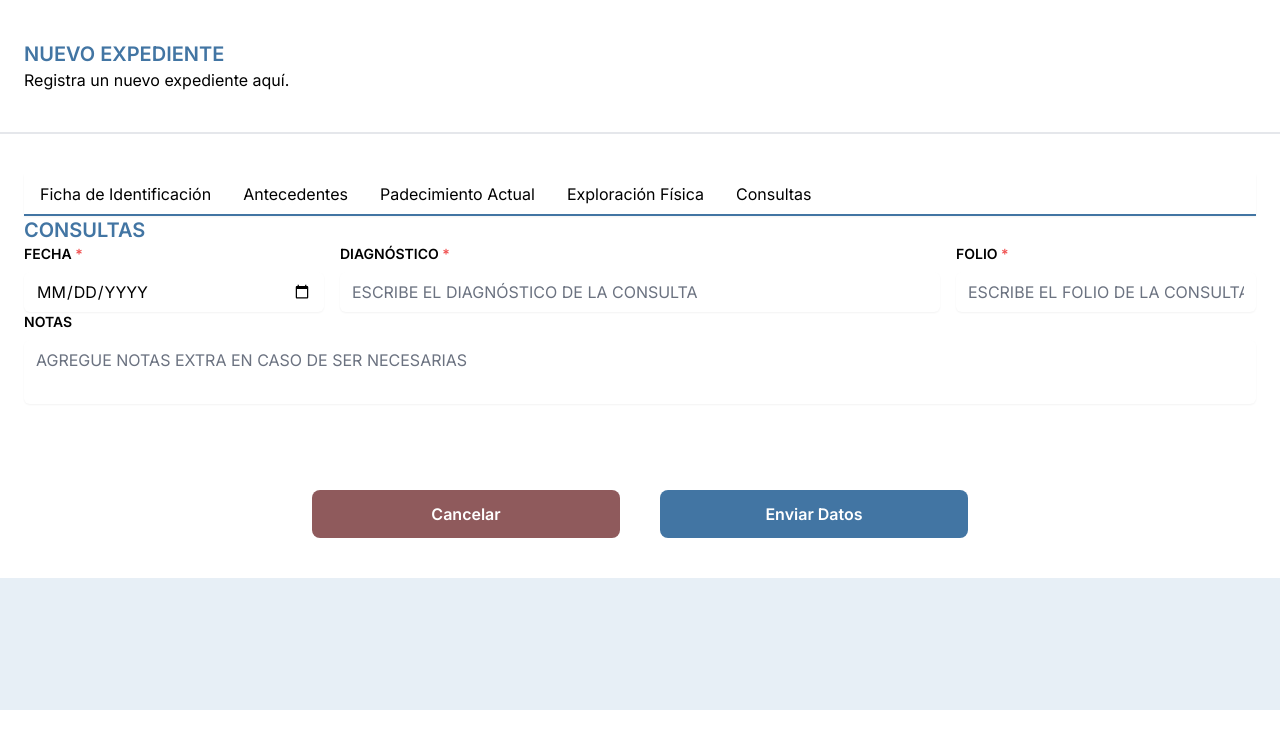
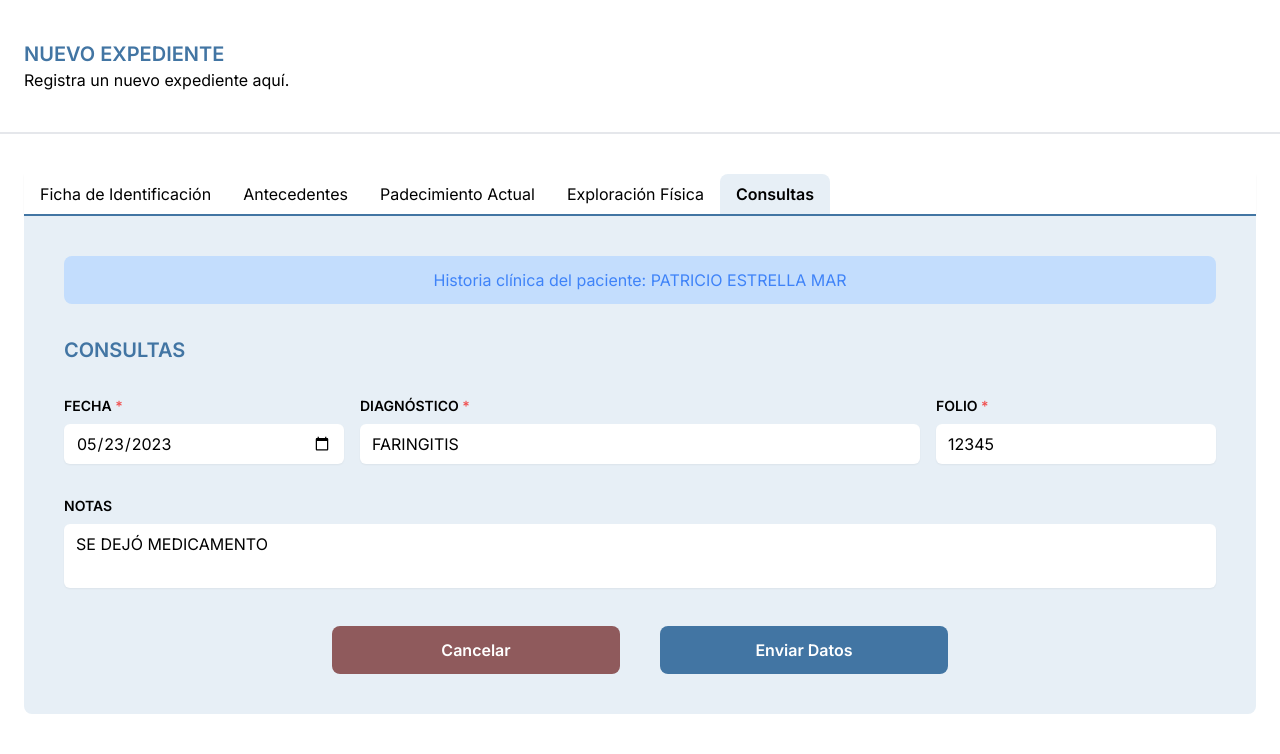
Before and after one commit to samcodemx/expediente, a Django app: page /update-file/1/consultas/ in a window 1280 px wide. Shown: the part 90-844 px from the top of the page. Before the commit the page ends 800 px from the top, so only its background shows below. Run offline with Django 4.2, Linux system fonts and the light colour scheme; data comes from the database, SQL or seed files in the repository; both versions use the stored data as it was after the commit; style sheets or scripts are compiled from the project's sources; some libraries are stand-ins or nearby versions.

Commit message:
consultas funcionando

```diff
--- a/medical/urls.py
+++ b/medical/urls.py
@@ -30,7 +30,7 @@
     path('update-file/<int:id_paciente>/antecedentes/', views.update_antecedentes_view, name='update_antecedentes'),
     path('update-file/<int:id_paciente>/padecimiento/', views.update_padecimiento_view, name='update_padecimiento'),
     path('update-file/<int:id_paciente>/exploracion/', views.update_exploracion_view, name='update_exploracion'),
-    path('update-file/<int:id_paciente>/consultas/', views.updateConsultas_view, name='actualizar_consultas'),
+    path('update-file/<int:id_paciente>/consultas/', views.updateConsultas_view, name='update_consultas'),
 
 
 ]
--- a/medical/views.py
+++ b/medical/views.py
@@ -385,6 +385,10 @@
         telefono_contacto_emergencia = ''.join(filter(str.isdigit, request.POST.get('telefono_contacto_emergencia')))
         notas = request.POST.get('notas').upper()
 
+        error_msg = validar_campos_requeridos(request, campos_requeridos)
+        if error_msg:
+            return render(request, 'expedientes/update_ficha.html', {'error_msg_ficha': error_msg})
+
         # Actualizar los campos del paciente existente
         paciente.nombre = nombre
         paciente.apellido_pat = apellido_pat
@@ -408,9 +412,7 @@
 
         #print(paciente)
 
-        error_msg = validar_campos_requeridos(request, campos_requeridos)
-        if error_msg:
-            return render(request, 'expedientes/update_ficha.html', {'error_msg_ficha': error_msg})
+
 
         error_msg = validar_datos(paciente)
         if error_msg:
@@ -574,6 +576,47 @@
     context = {'paciente': paciente, 'exploracion': exploracion}
     return HttpResponse(template.render(context, request))
 
+def updateConsultas_view(request,id_paciente):
+    paciente = get_object_or_404(Paciente, id=id_paciente)
 
-def updateConsultas_view(request,id_paciente):
-    return render(request, 'expedientes/update_consultas.html')
+
+    if request.method == 'POST':
+        campos_requeridos = ['folio_receta','diagnostico']
+
+        #motivo_consulta = request.POST.get('motivo_consulta').upper()
+        fecha = request.POST.get('fecha')
+        diagnostico = request.POST.get('diagnostico').upper()
+        folio_receta = request.POST.get('folio_receta')
+        notas = request.POST.get('notas')
+        if notas:
+            notas = notas.upper()
+
+        # Obtener el último registro de Consulta asociado al paciente
+        if Consulta.objects.filter(paciente=paciente).exists():
+            consulta = Consulta.objects.filter(paciente=paciente).latest('fecha')
+        else:
+            consulta = Consulta()
+        consulta.paciente = paciente
+        consulta.medico = request.user.medico
+        consulta.fecha = fecha
+        consulta.diagnostico = diagnostico
+        consulta.folio_receta = folio_receta
+        consulta.notas = notas
+
+        error_msg = validar_campos_requeridos(request, campos_requeridos)
+        if error_msg:
+            return render(request, 'expedientes/update_consultas.html', {'error_msg_consulta': error_msg, 'paciente': paciente, 'consulta': consulta})
+
+        error_msg = validar_datos(consulta)
+        if error_msg:
+            return render(request, 'expedientes/update_consultas.html', {'error_msg_consulta': error_msg, 'paciente': paciente, 'consulta': consulta})
+
+        consulta.save()
+        time.sleep(2)
+        return render(request, 'expedientes/update_consultas.html', {'paciente': paciente, 'consulta': consulta})
+
+    consulta = Consulta.objects.filter(paciente=paciente).order_by('-fecha').first()
+
+    template = loader.get_template('expedientes/update_consultas.html')
+    context = {'paciente': paciente, 'consulta': consulta}
+    return HttpResponse(template.render(context, request))
--- a/templates/expedientes/forms/consultas.html
+++ b/templates/expedientes/forms/consultas.html
@@ -4,7 +4,7 @@
   ======================================== -->
   {% if paciente %}
   <div class="w-full bg-blue-200 border-blue-500 text-blue-500 rounded-lg p-3 text-center">
-        Historia clinica del paciente: {{ paciente.nombre }} {{ paciente.apellido_pat }} {{ paciente.apellido_mat }}
+    Historia clínica del paciente: {{ paciente.nombre }} {{ paciente.apellido_pat }} {{ paciente.apellido_mat }}
   </div>
   {% endif %}
 
@@ -12,8 +12,7 @@
     Alertas de error/success
   ======================================== -->
   {% if error_msg_consulta %}
-      <div
-        class="w-full bg-red-200 border-red-500 text-red-500 rounded-lg p-3 text-center">
+  <div class="w-full bg-red-200 border-red-500 text-red-500 rounded-lg p-3 text-center">
     {{ error_msg_consulta }}
   </div>
   {% endif %}
@@ -22,74 +21,68 @@
   {% csrf_token %}
 
   <div class="w-full flex gap-4">
-        {% comment %} Fecha de consulta {% endcomment %}
+    <!-- Fecha de consulta -->
     <div class="w-3/12">
-          <label for="fecha" class="block mb-2 text-sm font-semibold uppercase"
-            >Fecha <span class="text-red-500">*</span></label
-          >
+      <label for="fecha" class="block mb-2 text-sm font-semibold uppercase">
+        Fecha <span class="text-red-500">*</span>
+      </label>
       <input
         id="fecha"
         name="fecha"
         class="uppercase w-full border-none rounded-md bg-white shadow-sm"
         type="date"
+        value="{{ consulta.fecha | date:'Y-m-d' }}"
       />
     </div>
 
-        {% comment %} Diagnostico de consulta {% endcomment %}
+    <!-- Diagnóstico de consulta -->
     <div class="w-6/12">
-          <label
-            for="diagnostico"
-            class="block mb-2 text-sm font-semibold uppercase"
-            >Diagnóstico <span class="text-red-500">*</span></label
-          >
+      <label for="diagnostico" class="block mb-2 text-sm font-semibold uppercase">
+        Diagnóstico <span class="text-red-500">*</span>
+      </label>
       <input
         id="diagnostico"
         name="diagnostico"
         class="uppercase w-full border-none rounded-md bg-white shadow-sm"
         type="text"
         placeholder="Escribe el diagnóstico de la consulta"
+        value="{{ consulta.diagnostico|default_if_none:'' }}"
       />
     </div>
 
-        {% comment %} Folio de consulta {% endcomment %}
+    <!-- Folio de consulta -->
     <div class="w-3/12">
-          <label
-            for="folio_receta"
-            class="block mb-2 text-sm font-semibold uppercase"
-            >Folio <span class="text-red-500">*</span></label
-          >
+      <label for="folio_receta" class="block mb-2 text-sm font-semibold uppercase">
+        Folio <span class="text-red-500">*</span>
+      </label>
       <input
         id="folio_receta"
         name="folio_receta"
         class="uppercase w-full border-none rounded-md bg-white shadow-sm"
         type="number"
         placeholder="Escribe el folio de la consulta"
+        value="{{ consulta.folio_receta|default_if_none:'' }}"
       />
     </div>
   </div>
 
-      {% comment %} Notas {% endcomment %}
+  <!-- Notas -->
   <div class="w-full">
-        <label
-          for="notas_consulta"
-          class="block mb-2 text-sm font-semibold uppercase"
-          >Notas</label
-        >
+    <label for="notas_consulta" class="block mb-2 text-sm font-semibold uppercase">Notas</label>
     <textarea
       id="notas_consulta"
       name="notas"
       class="uppercase resize-none w-full border-none rounded-md bg-white shadow-sm"
       placeholder="Agregue notas extra en caso de ser necesarias"
-        ></textarea>
+    >{{ consulta.notas|default_if_none:'' }}</textarea>
   </div>
 
-      {% comment %} Botones de formulario {% endcomment %}
+  <!-- Botones de formulario -->
   <div class="flex justify-center gap-10 mt-20">
     <a
       href="/"
       class="w-3/12 py-3 border-none bg-rojo focus:ring-2 focus:ring-offset-2 focus:ring-rojo text-center rounded-lg text-white font-semibold"
-          >Cancelar</a
-        >
+    >Cancelar</a>
     <button
       type="submit"
       class="w-3/12 py-3 border-none bg-main focus:ring-2 focus:ring-offset-2 focus:ring-main text-center rounded-lg text-white font-semibold"
--- a/templates/expedientes/update_consultas.html
+++ b/templates/expedientes/update_consultas.html
@@ -26,9 +26,14 @@
     ======================================== -->
 
     <div id="form_consultas" class="formulario">
+      <form
+      id="formData_consultas"
+      class="lg:container lg:mx-auto bg-background p-10 space-y-8 rounded-b-lg"
+      action="{% url 'medical:update_consultas' paciente.id %}"
+      method="post"
+    >
         {% include "expedientes/forms/consultas.html" %}
-      </div>
-
+    </form>
   </div>
 
 </section>
--- a/templates/expedientes/view.html
+++ b/templates/expedientes/view.html
@@ -252,7 +252,7 @@
               {% comment %} Diagnóstico {% endcomment %}
               <p class="uppercase"><span class="font-bold text-lg">Diagnóstico: </span>{{ consulta.diagnostico }}</p>
               {% comment %} Folio {% endcomment %}
-              <p class="uppercase"><span class="font-bold text-lg">Folio: </span>{{ consulta.folio }}</p>
+              <p class="uppercase"><span class="font-bold text-lg">Folio: </span>{{ consulta.folio_receta }}</p>
               {% comment %} Notas {% endcomment %}
               <p class="uppercase"><span class="font-bold text-lg">Notas: </span>{{ consulta.notas }}</p>
             </div>
```
Also changed, not shown: db.sqlite3. Lines whose indentation alone changed are shown as unchanged.
